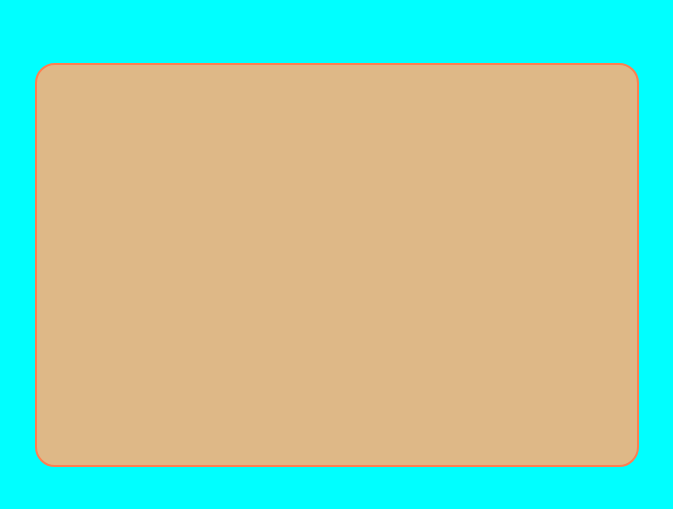
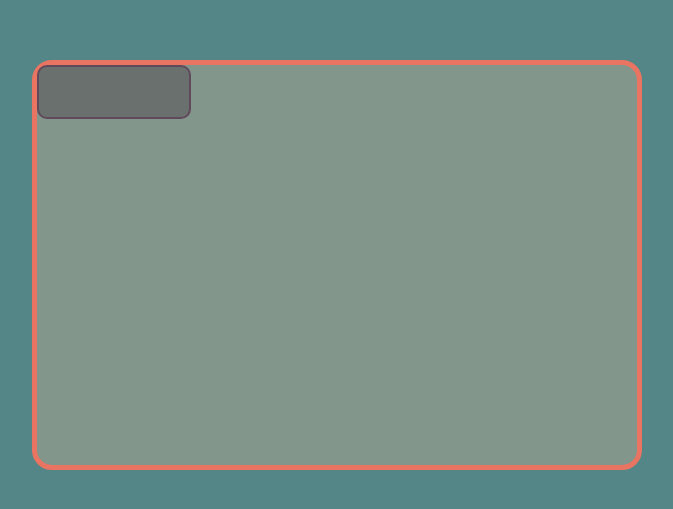
Before and after one commit to Asher-Z-Engel/DrumMachine, a React (Create React App) app: page / in a window 1280 px wide. Shown: the part 135-644 px from the top of the page, without its empty margins (303-976 px from the left). Built offline with nearby package versions, Linux system fonts and the light colour scheme.

Commit message:
restyled drum-machine and started display component

```diff
--- a/public/index.html
+++ b/public/index.html
@@ -24,7 +24,7 @@
       work correctly both with client-side routing and a non-root public URL.
       Learn how to configure a non-root public URL by running `npm run build`.
     -->
-    <title>React App</title>
+    <title>Drum Machine</title>
   </head>
   <body>
     <noscript>You need to enable JavaScript to run this app.</noscript>
@@ -39,5 +39,6 @@
       To begin the development, run `npm start` or `yarn start`.
       To create a production bundle, use `npm run build` or `yarn build`.
     -->
+    <script src="https://cdn.freecodecamp.org/testable-projects-fcc/v1/bundle.js"></script>
   </body>
 </html>
--- a/src/App.css
+++ b/src/App.css
@@ -3,5 +3,5 @@ body {
   display: flex;
   align-items: center;
   justify-content: center;
-  background-color: aqua;
+  background-color: #548687;
 }
--- a/src/App.js
+++ b/src/App.js
@@ -1,12 +1,13 @@
-import logo from './logo.svg';
 import './App.css';
+// Components
 import DrumMachine from './components/DrumMachine';
+import Display from './components/Display';
 
 function App() {
   return (
     <>
       <DrumMachine>
-
+        <Display />
       </DrumMachine>
     </>
   );
--- /dev/null
+++ b/src/components/Display/Display.styles.js
@@ -0,0 +1,11 @@
+import styled from "styled-components";
+
+export const Wrapper = styled.div`
+  width: 150px;
+  height: 50px;
+  background-color: #6A706E;
+  border: 2px solid #60495a;
+  border-radius: 10px;
+`;
+
+export const Content = styled.div``;
--- /dev/null
+++ b/src/components/Display/index.js
@@ -0,0 +1,14 @@
+import React from "react";
+import { Wrapper, Content } from "./Display.styles";
+
+const Display = () => {
+  return (
+    <Wrapper id="display">
+      <Content>
+
+      </Content>
+    </Wrapper>
+  )
+}
+
+export default Display;
--- a/src/components/DrumMachine/DrumMachine.styles.js
+++ b/src/components/DrumMachine/DrumMachine.styles.js
@@ -1,9 +1,10 @@
 import styled from "styled-components";
 
-export const Wrapper = styled.div`width: 600px;
+export const Wrapper = styled.div`
+width: 600px;
 height: 400px;
-background-color: burlywood;
-border:2px solid coral;
+background-color: #82968C;
+border:5px solid #E87461;
 border-radius: 20px;
 margin: auto;
 `;
```
